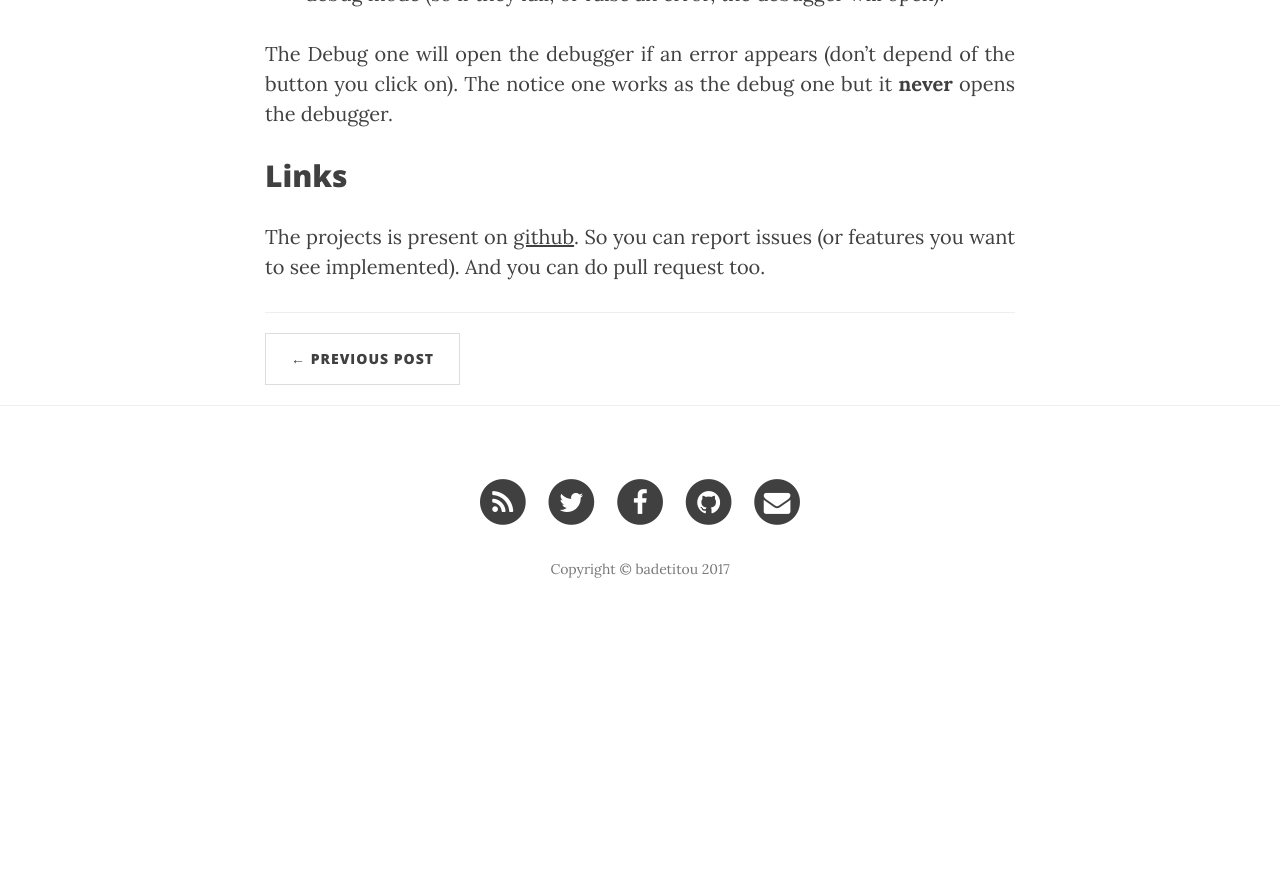
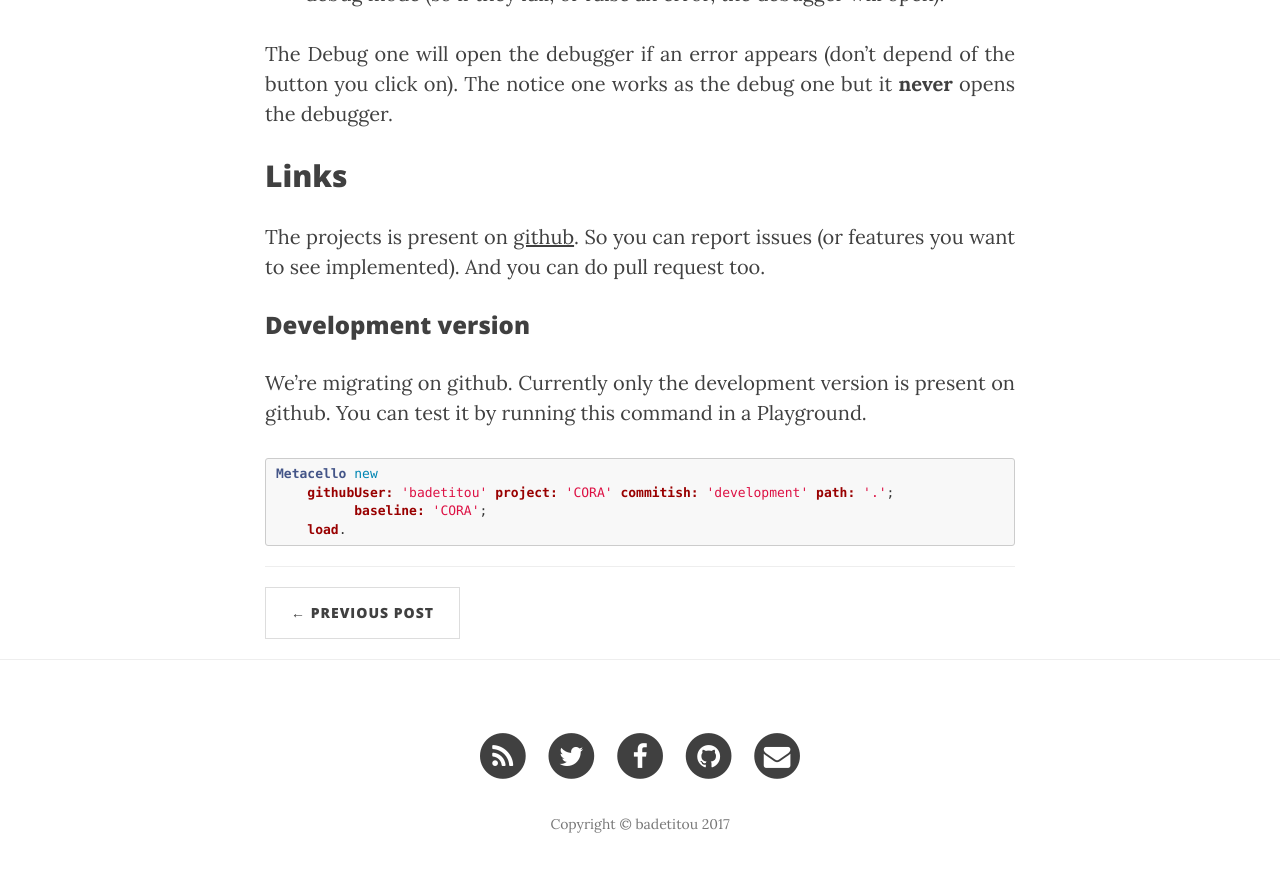
Before and after one commit to badetitou/badetitou.github.io, a Jekyll site: the page built from _posts/2017-07-05-CORA.md, in a window 1280 px wide and 900 px high, scrolled down 8256 px. Shown: the top 872 px of the window. Built offline with Jekyll 4.4.1, drawn with Linux system fonts in a browser that asks for light colours; nearby versions of some CDN libraries; before the commit the page ends 8901 px from its top, so only the background shows below that.

Commit message:
Add development link

````diff
--- a/_posts/2017-07-05-CORA.md
+++ b/_posts/2017-07-05-CORA.md
@@ -198,3 +198,16 @@ The notice one works as the debug one but it **never** opens the debugger.
 The projects is present on [github](https://github.com/badetitou/CORA).
 So you can report issues (or features you want to see implemented).
 And you can do pull request too.
+
+### Development version
+
+We're migrating on github.
+Currently only the development version is present on github.
+You can test it by running this command in a Playground.
+
+```st
+Metacello new
+    githubUser: 'badetitou' project: 'CORA' commitish: 'development' path: '.';
+	  baseline: 'CORA';
+    load.
+```
````
Also changed, not shown: 1 other file.
